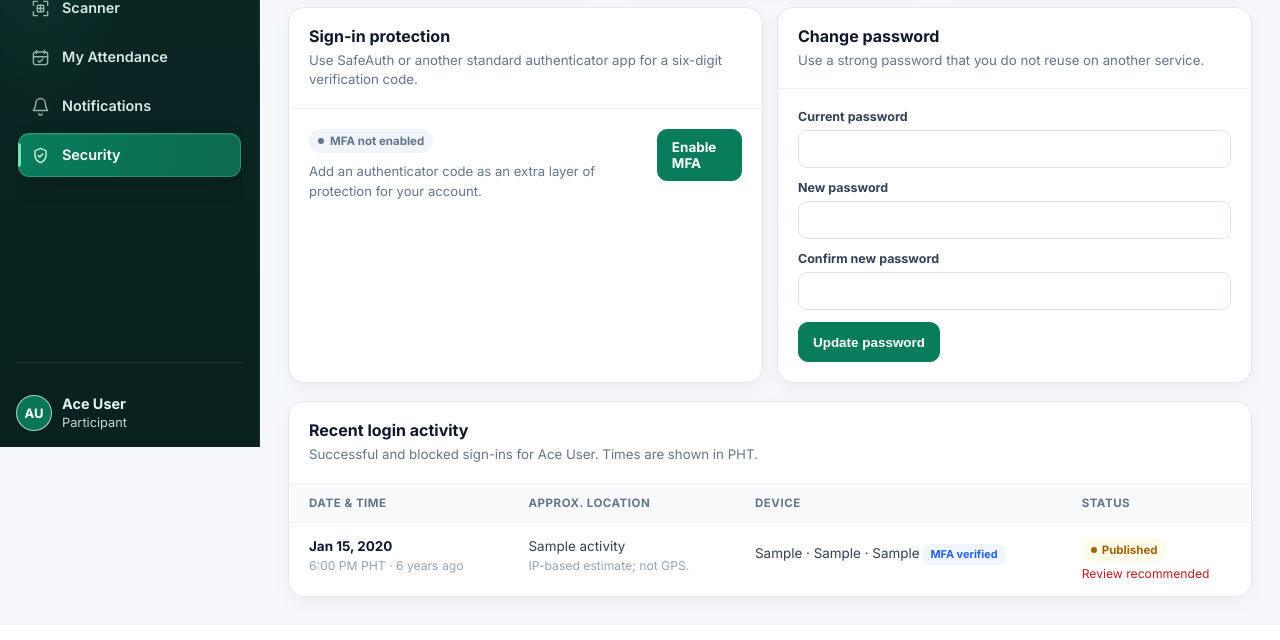
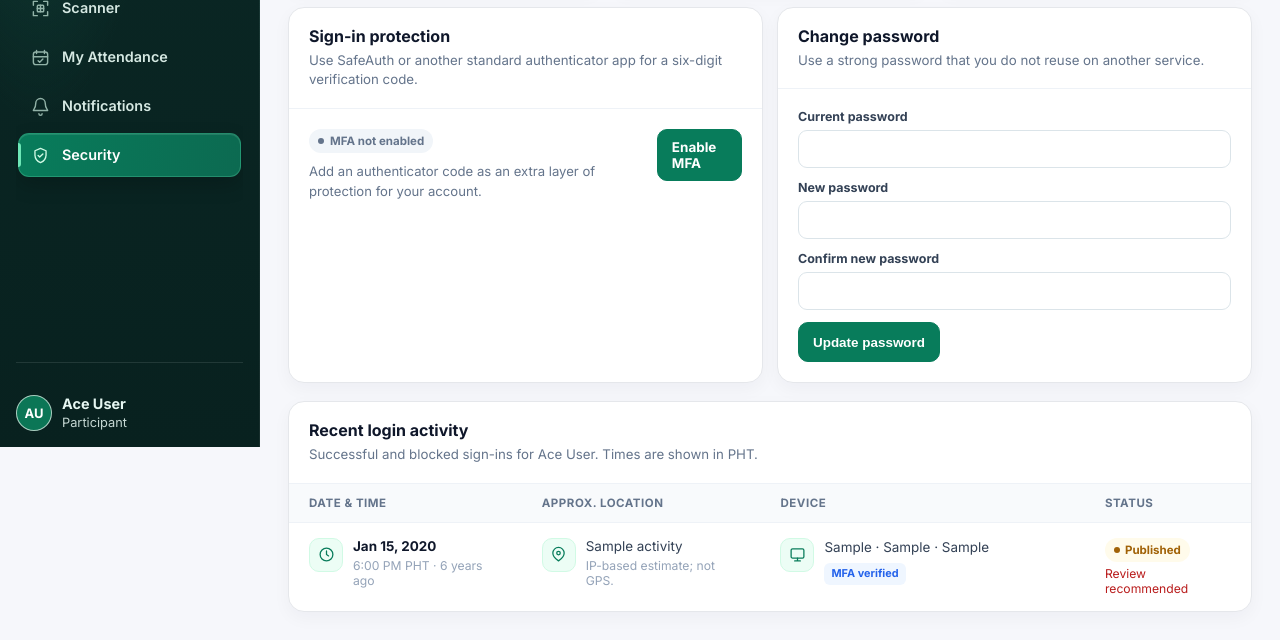
Before and after one commit to choos20/G15_Cap-_199B, a Laravel app: page /account/security in a window 1280 px wide. Shown: the part 353-993 px from the top of the page. Before the commit the page ends 958 px from the top, so only its background shows below. Run offline with Laravel 12, Linux system fonts and the light colour scheme; a user stored in the database is signed in; data comes from the database, SQL or seed files in the repository; tables that the repository leaves empty hold one stand-in row (values such as "Sample post"); data that the repository does not hold is empty; parts of the project's set-up code (start-up, migrations or seed data) failed here and were passed over.

Commit message:
Add activity icons to security page

```diff
--- a/resources/views/account/security.blade.php
+++ b/resources/views/account/security.blade.php
@@ -52,6 +52,10 @@
         .sec-danger-details summary { color:#b91c1c; cursor:pointer; font-size:.78rem; font-weight:800; }
         .sec-danger-details[open] summary { margin-bottom:12px; }
         .sec-danger-details .sec-inline-form { margin-top:0; padding-top:0; border-top:0; }
+        .sec-activity-cell { display:flex; align-items:flex-start; gap:10px; min-width:0; }
+        .sec-activity-icon { display:inline-flex; align-items:center; justify-content:center; flex:0 0 34px; width:34px; height:34px; border:1px solid #d1fae5; border-radius:10px; background:#ecfdf5; color:#087c5b; }
+        .sec-activity-icon svg { width:17px; height:17px; }
+        .sec-activity-copy { flex:1 1 auto; min-width:0; }
         .sec-table-wrap { overflow-x:auto; }
         .sec-table { width:100%; border-collapse:collapse; }
         .sec-table th { padding:12px 20px; color:#64748b; background:#f8fafc; border-bottom:1px solid #eef2f7; text-align:left; font-size:.72rem; text-transform:uppercase; letter-spacing:.045em; }
@@ -253,16 +257,31 @@
                             @php [$statusBg, $statusFg] = $activity->statusTone(); @endphp
                             <tr>
                                 <td data-label="Date & time" class="sec-when">
+                                    <div class="sec-activity-cell">
+                                        <span class="sec-activity-icon" aria-hidden="true"><x-ui-icon name="clock" :size="17" /></span>
+                                        <span class="sec-activity-copy">
                                     <strong>{{ $activity->created_at->copy()->timezone($displayTimezone)->format('M j, Y') }}</strong>
                                     <small>{{ $activity->created_at->copy()->timezone($displayTimezone)->format('g:i A') }} {{ $displayTimezoneLabel }} · {{ $activity->created_at->diffForHumans() }}</small>
+                                        </span>
+                                    </div>
                                 </td>
                                 <td data-label="Approx. location">
-                                    <span>{{ $activity->location_label ?: 'Unavailable' }}</span>
-                                    <span class="sec-muted">IP-based estimate; not GPS.</span>
+                                    <div class="sec-activity-cell">
+                                        <span class="sec-activity-icon" aria-hidden="true"><x-ui-icon name="location" :size="17" /></span>
+                                        <span class="sec-activity-copy">
+                                            <span>{{ $activity->location_label ?: 'Unavailable' }}</span>
+                                            <span class="sec-muted">IP-based estimate; not GPS.</span>
+                                        </span>
+                                    </div>
                                 </td>
                                 <td data-label="Device" class="sec-device">
-                                    {{ $activity->deviceLabel() }}
-                                    @if($activity->mfa_used)<span class="sec-mfa">MFA verified</span>@endif
+                                    <div class="sec-activity-cell">
+                                        <span class="sec-activity-icon" aria-hidden="true"><x-ui-icon name="desktop" :size="17" /></span>
+                                        <span class="sec-activity-copy">
+                                            {{ $activity->deviceLabel() }}
+                                            @if($activity->mfa_used)<span class="sec-mfa">MFA verified</span>@endif
+                                        </span>
+                                    </div>
                                 </td>
                                 <td data-label="Status">
                                     <span class="sec-pill" style="background:{{ $statusBg }}; color:{{ $statusFg }}"><span class="sec-dot"></span>{{ $activity->statusLabel() }}</span>
--- a/resources/views/components/ui-icon.blade.php
+++ b/resources/views/components/ui-icon.blade.php
@@ -5,6 +5,7 @@
         @case('check-circle') <circle cx="12" cy="12" r="9"/><path d="m8 12 3 3 5-6"/> @break
         @case('calendar') <rect x="3" y="5" width="18" height="16" rx="3"/><path d="M7 3v4m10-4v4M3 11h18m-14 4h2m6 0h2"/> @break
         @case('calendar-check') <rect x="3" y="5" width="18" height="16" rx="3"/><path d="M7 3v4m10-4v4M3 11h18M9 16l2 2 4-4"/> @break
+        @case('desktop') <rect x="3" y="4" width="18" height="13" rx="2"/><path d="M8 21h8m-4-4v4"/> @break
         @case('search') <circle cx="10.5" cy="10.5" r="6.5"/><path d="m16 16 4 4"/> @break
         @case('qr') <path d="M8 3H3v5m13-5h5v5M3 16v5h5m13-5v5h-5"/><rect x="8" y="8" width="8" height="8" rx="1"/><path d="M12 8v8m-4-4h8"/> @break
         @case('clipboard') <rect x="5" y="5" width="14" height="16" rx="2"/><rect x="9" y="3" width="6" height="4" rx="1"/><path d="M9 12h6m-6 4h4"/> @break
```
